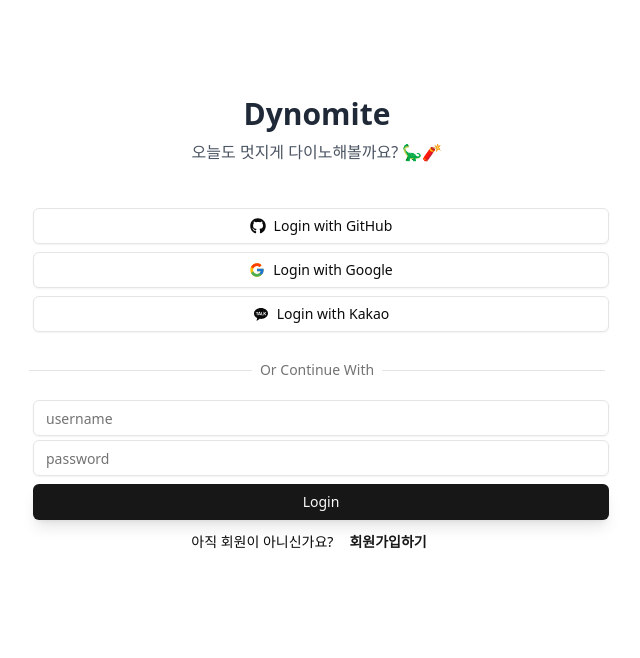
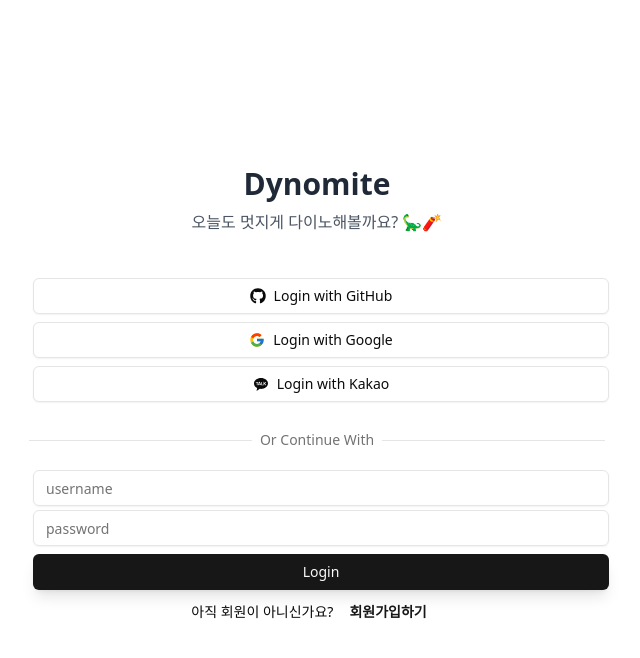
Before and after one commit to eleeje97/dynomite-app, a React (Vite) app: page /login in a window 1280 px wide. Shown: the top 658 px of the page, without its empty margins (323-963 px from the left). Built offline with nearby package versions, Linux system fonts and the light colour scheme; no server answers.

Commit message:
feat: MainLayout 추가

```diff
--- /dev/null
+++ b/src/layouts/MainLayout.tsx
@@ -0,0 +1,11 @@
+import { ReactNode } from 'react';
+
+const MainLayout = ({ children }: { children: ReactNode }) => {
+  return (
+    <div className="flex flex-col items-center justify-center h-screen">
+      {children}
+    </div>
+  );
+};
+
+export default MainLayout;
--- a/src/main.tsx
+++ b/src/main.tsx
@@ -3,11 +3,14 @@
 import './index.css';
 import App from './App.tsx';
 import { BrowserRouter } from 'react-router-dom';
+import MainLayout from '@/layouts/MainLayout.tsx';
 
 createRoot(document.getElementById('root')!).render(
   <BrowserRouter>
     <StrictMode>
-      <App />
+      <MainLayout>
+        <App />
+      </MainLayout>
     </StrictMode>
   </BrowserRouter>,
 );
--- a/src/pages/Home.tsx
+++ b/src/pages/Home.tsx
@@ -19,7 +19,7 @@
 
   return (
     <>
-      <div className="mt-24 text-center">
+      <div className="text-center">
         <h1 className="text-3xl font-semibold text-gray-800">Dynomite</h1>
         <p className="text-gray-600 mt-2">오늘도 멋지게 다이노해볼까요? 🦕🧨</p>
       </div>
--- a/src/pages/Login.tsx
+++ b/src/pages/Login.tsx
@@ -24,12 +24,9 @@
 
   return (
     <>
-      <div className="flex flex-col items-center content-center">
-        <div className="mt-24 text-center">
+      <div className="text-center">
         <h1 className="text-3xl font-semibold text-gray-800">Dynomite</h1>
-          <p className="text-gray-600 mt-2">
-            오늘도 멋지게 다이노해볼까요? 🦕🧨
-          </p>
+        <p className="text-gray-600 mt-2">오늘도 멋지게 다이노해볼까요? 🦕🧨</p>
       </div>
 
       {/*소셜로그인 버튼*/}
@@ -94,7 +91,6 @@
           </Button>
         </div>
       </div>
-      </div>
     </>
   );
 }
--- a/src/pages/SignupAccountNoCard.tsx
+++ b/src/pages/SignupAccountNoCard.tsx
@@ -3,12 +3,21 @@
 import { Input } from '@/components/ui/input.tsx';
 import { useState } from 'react';
 
-export default function SignupAccount({ onNextBtnClick } : { onNextBtnClick: () => void }) {
+export default function SignupAccount({
+  onNextBtnClick,
+}: {
+  onNextBtnClick: () => void;
+}) {
   const inputDescriptionExample = {
     username: '이미 존재하는 아이디입니다.',
     password: '특수문자를 1자 이상 포함해야 합니다.',
-    passwordConfirm: '비밀번호가 일치하지 않습니다.'};
-  const [inputDescription, setInputDescription] = useState({username: '', password: '', passwordConfirm: ''});
+    passwordConfirm: '비밀번호가 일치하지 않습니다.',
+  };
+  const [inputDescription, setInputDescription] = useState({
+    username: '',
+    password: '',
+    passwordConfirm: '',
+  });
 
   const onUsernameChange = () => {
     setInputDescription(inputDescriptionExample);
@@ -16,8 +25,7 @@
 
   return (
     <>
-      <div className="flex flex-col w-full items-center content-center">
-        <div className="mt-5 text-center">
+      <div className="text-center">
         <h1 className="text-xl font-semibold text-gray-800">
           Welcome To Dynomite!
         </h1>
@@ -25,8 +33,16 @@
 
       <div className="mt-10 mb-5 w-4/5 max-w-xl m-1">
         <div className="w-full">
-            <Label className="" htmlFor="username">아이디</Label>
-            <Input id="username" onChange={onUsernameChange} />
+          <Label
+            className=""
+            htmlFor="username"
+          >
+            아이디
+          </Label>
+          <Input
+            id="username"
+            onChange={onUsernameChange}
+          />
           <Label className="text-red-600">{inputDescription.username}</Label>
         </div>
         <div className="w-full mt-2">
@@ -43,7 +59,9 @@
             id="password-confirm"
             type="password"
           />
-            <Label className="text-red-600">{inputDescription.passwordConfirm}</Label>
+          <Label className="text-red-600">
+            {inputDescription.passwordConfirm}
+          </Label>
         </div>
         <Button
           className="w-full mt-7"
@@ -52,7 +70,6 @@
           Next
         </Button>
       </div>
-      </div>
     </>
   );
 }
```
Also changed, not shown: 1 other file (tests, documents, lock files or other folders). Lines whose indentation alone changed are shown as unchanged.
